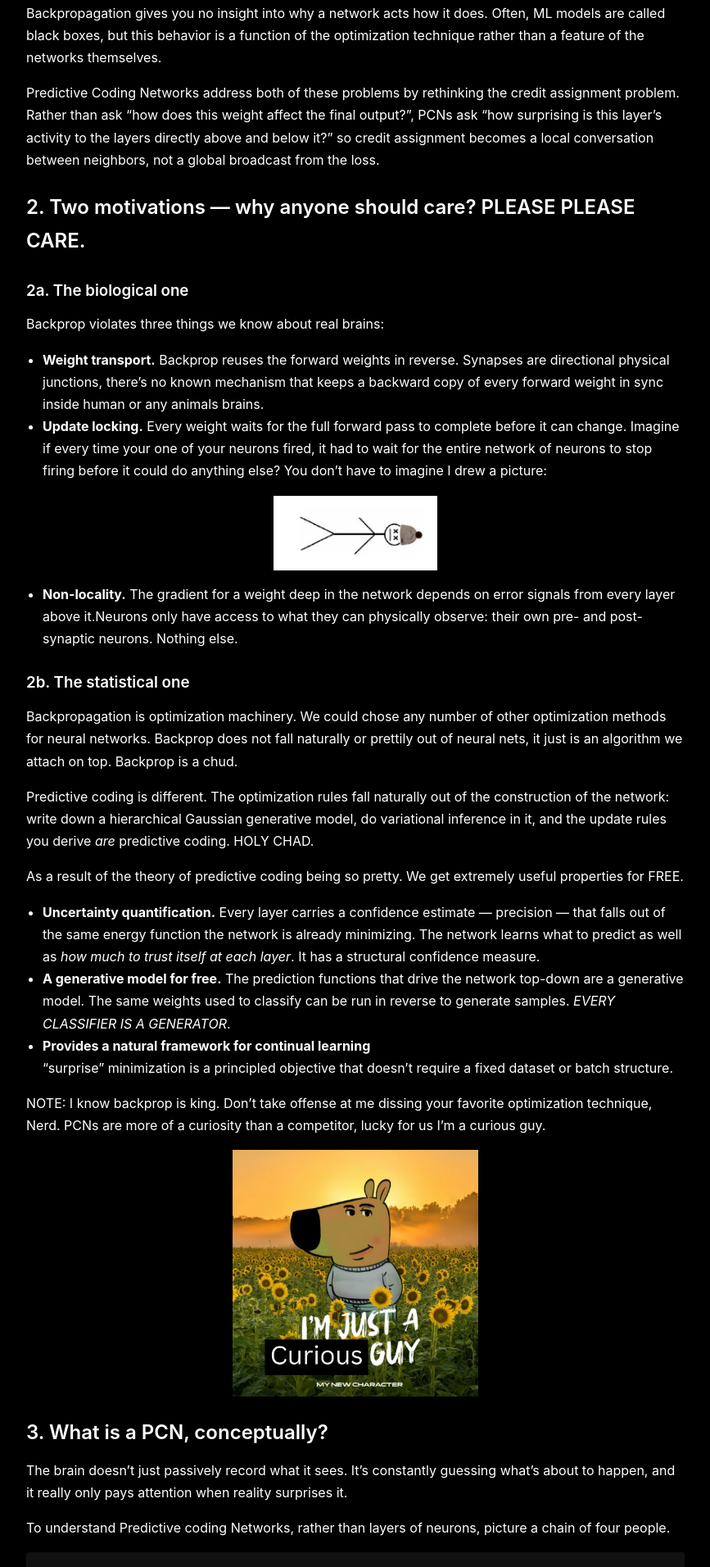
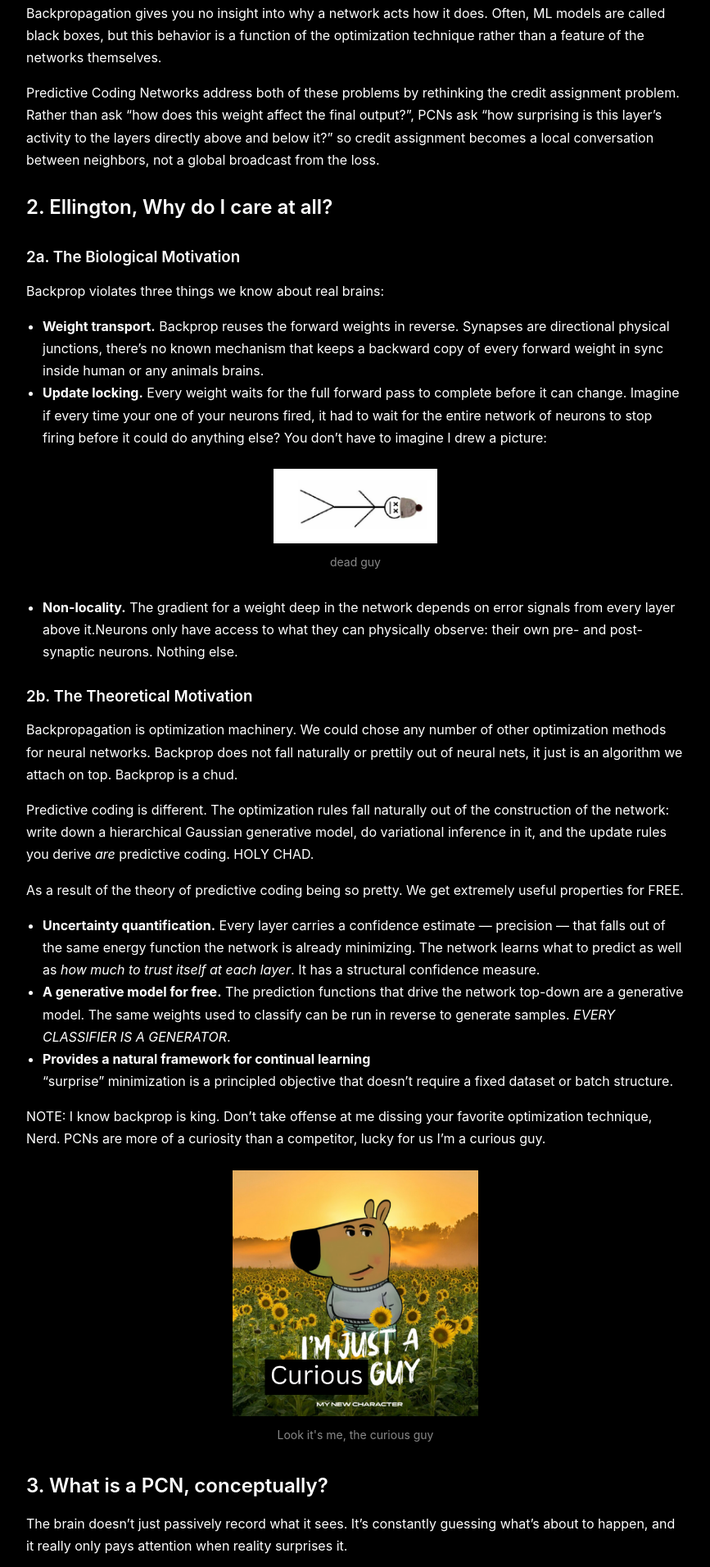
Before and after one commit to apollo1291/me, a Jekyll site: the page built from blog/intro-to-pcns/blog.md, in a window 1280 px wide. Shown: the part 626-2538 px from the top of the page at 82% size, without its empty margins (206-1073 px from the left). Built offline with Jekyll 4.4.1, drawn with Linux system fonts in a browser that asks for light colours; some of the changed text lies outside the part shown.

Commit message:
blog updates

````diff
--- a/assets/css/style.css
+++ b/assets/css/style.css
@@ -132,10 +132,6 @@ body.post-page .site-footer {
   margin-bottom: 0.75rem;
 }
 
-.blog-list a {
-  text-transform: lowercase;
-}
-
 .blog-list .description {
   color: #888;
   font-style: italic;
@@ -169,6 +165,22 @@ body.post-page .site-footer {
 
 .post-content p[align="center"] img {
   margin: 0 auto;
+}
+
+.post-figure {
+  margin: 1.5rem 0 2rem;
+  text-align: center;
+}
+
+.post-figure img {
+  margin: 0 auto;
+}
+
+.post-figure figcaption {
+  margin-top: 0.75rem;
+  font-size: 0.875rem;
+  color: #888;
+  line-height: 1.5;
 }
 
 .post-content code {
--- a/blog/intro-to-pcns/blog.md
+++ b/blog/intro-to-pcns/blog.md
@@ -18,9 +18,9 @@ Backpropagation works extraordinarily well. It is the backbone of every modern M
 
 Predictive Coding Networks address both of these problems by rethinking the credit assignment problem. Rather than ask "how does this weight affect the final output?", PCNs ask "how surprising is this layer's activity to the layers directly above and below it?" so credit assignment becomes a local conversation between neighbors, not a global broadcast from the loss.
 
-## 2. Two motivations — why anyone should care? PLEASE PLEASE CARE.
+## 2. Ellington, Why do I care at all?
 
-### 2a. The biological one
+### 2a. The Biological Motivation
 
 Backprop violates three things we know about real brains:
 
@@ -29,14 +29,15 @@ Backprop reuses the forward weights in reverse. Synapses are directional physica
 - **Update locking.**
 Every weight waits for the full forward pass to complete before it can change. Imagine if every time your one of your neurons fired, it had to wait for the entire network of neurons to stop firing before it could do anything else? You don't have to imagine I drew a picture:
 
-<p align="center">
+<figure class="post-figure" markdown="0">
 <img src="dead_guy.png" alt="dead guy" width="200">
-</p>
+<figcaption>dead guy</figcaption>
+</figure>
 
 - **Non-locality.**
 The gradient for a weight deep in the network depends on error signals from every layer above it.Neurons only have access to what they can physically observe: their own pre- and post-synaptic neurons. Nothing else.
 
-### 2b. The statistical one
+### 2b. The Theoretical Motivation
 
 Backpropagation is optimization machinery. We could chose any number of other optimization methods for neural networks. Backprop does not fall naturally or prettily out of neural nets, it just is an algorithm we attach on top. Backprop is a chud.
 
@@ -50,9 +51,10 @@ As a result of the theory of predictive coding being so pretty. We get extremely
 "surprise" minimization is a principled objective that doesn't require a fixed dataset or batch structure.
 
 NOTE: I know backprop is king. Don't take offense at me dissing your favorite optimization technique, Nerd. PCNs are more of a curiosity than a competitor, lucky for us I'm a curious guy.
-<p align="center">
+<figure class="post-figure" markdown="0">
 <img src="curious.png" alt="curious guy" width="300">
-</p>
+<figcaption>Look it's me, the curious guy</figcaption>
+</figure>
 
 ## 3. What is a PCN, conceptually?
 
@@ -103,6 +105,11 @@ where $h^{(l)} = f^{(l)\prime}(\mathbf{a}^{(l)}) \odot \boldsymbol\varepsilon^{(
 $$\mathbf{W}^{(l)} \leftarrow \mathbf{W}^{(l)} + \eta_{\text{learn}}\, h^{(l)}\, \mathbf{x}^{(l+1)\top}$$
 
 This is an outer product of the local error signal and the local presynaptic activity — a Hebbian rule, derived from first principles rather than assumed. No quantity from any non-adjacent layer appears anywhere in this expression. Each weight update depends only on the two layers it directly connects.
+
+<figure class="post-figure" markdown="0">
+<img src="pcn_diagram.png" alt="PCN diagram">
+<figcaption>PCN diagram, borrowed from <a href="https://arxiv.org/pdf/2506.23800">Towards the Training of Deeper Predictive Coding Neural Networks</a></figcaption>
+</figure>
 
 ## 5. Getting practical (YiPPEEEE) — training on CIFAR-10
 
@@ -251,7 +258,10 @@ My first instinct was to blame the architecture, the learning rate, maybe Mercur
 
 The energy is supposed to decrease during inference — that's the whole settling process from section 3. The latent states iterate toward a stable belief, and *then* the weights update. So I logged the energy at every inference step and plotted it.
 
-![Energy at each inference step](energy_v_inference_steps.png)
+<figure class="post-figure" markdown="0">
+<img src="energy_v_inference_steps.png" alt="Energy at each inference step">
+<figcaption>Energy at each inference step</figcaption>
+</figure>
 
 The curve is still clearly descending at step 50. Inference hasn't finished. The network is updating its weights mid-thought — before the latent states have actually settled — and those updates are computed from errors that don't reflect any stable belief. They're wrong in direction, and they compound across the entire dataset. By epoch 2 the weights have drifted far enough that inference starts from a worse place than before, which generates even noisier updates, and so on.
 
@@ -276,7 +286,10 @@ So now we've got a working PCN, the energy seems to be decreasing. But, the accu
 
 First, note that energy can go down while accuracy goes down; Just because we've minimized the energy doesn't mean we've maximized the accuracy. Now, Let's take a deeper look into the details of the energy. Particularly, let's take a look at the prediction error of each layer, and also the error curve (how much surprise is being generated) of each layer.
 
-![Prediction error of each layer and Error curve of each layer](prediction_error_v_layer.png)
+<figure class="post-figure" markdown="0">
+<img src="prediction_error_v_layer.png" alt="Prediction error of each layer and Error curve of each layer">
+<figcaption>Prediction error of each layer and Error curve of each layer</figcaption>
+</figure>
 
 The heatmap tells the story immediately: Layer 0 is white-hot while everything above it collapses to near zero. Layers 1 through 5 are fine. Layer 0 is a disaster.
 
@@ -299,7 +312,10 @@ model.readout.weight.data = model.readout.weight.data - etas[-1] * grad_wout
 ```
 
 Let's try it.
-![Per-layer learning rates](prediction_error_v_per_layer_learning_rates.png)
+<figure class="post-figure" markdown="0">
+<img src="prediction_error_v_per_layer_learning_rates.png" alt="Per-layer learning rates">
+<figcaption>Per-layer learning rates</figcaption>
+</figure>
 
 BOOM! AGI RESTORED! Except it still kinda sucks. The error at layer 0 is no longer white-hot, but it's still not good. And, more then that it seems to have hit a ceiling. It's not getting any better.
 
@@ -317,7 +333,10 @@ transform = T.Compose(
     )
 ```
 
-![Without normalization](no_normalization.png)
+<figure class="post-figure" markdown="0">
+<img src="no_normalization.png" alt="Without normalization">
+<figcaption>Without normalization</figcaption>
+</figure>
 
 L0 error drops dramatically. Which is bizarre, normalization is supposed to *help*.
 It's one of the most universally beneficial tricks in deep learning. Why is removing
@@ -347,7 +366,10 @@ was a geometric constraint, not a hyperparameter problem.
 To confirm it was ReLU and not normalization itself, I added normalization back and
 made L0 linear instead:
 
-![with normalization, and no ReLU](no_ReLU.png)
+<figure class="post-figure" markdown="0">
+<img src="no_ReLU.png" alt="with normalization, and no ReLU">
+<figcaption>with normalization, and no ReLU</figcaption>
+</figure>
 
 Ok, that error looks great! Let's try it.
 
--- a/index.html
+++ b/index.html
@@ -19,7 +19,7 @@ leading 4 teams totaling ~18 people team on ML for Financial Systems. Before tha
 working on data pipelines .
 </p>
 <p>
-These days I'm focused on figuring out how do a to handstand push-up, random interesting ML projects, and becoming GM in TFT.
+Right now, I'm focused on figuring out how do a to handstand push-up, random interesting ML projects, and becoming GM in TFT.
 </p>
 </div>
 </div>
````
Also changed, not shown: other parts of blog/intro-to-pcns/blog.md (+3 -3 lines), blog/hello-world/blog.md (deleted, +0 -20 lines), blog/intro-to-pcns/pcn_diagram.png (added).
